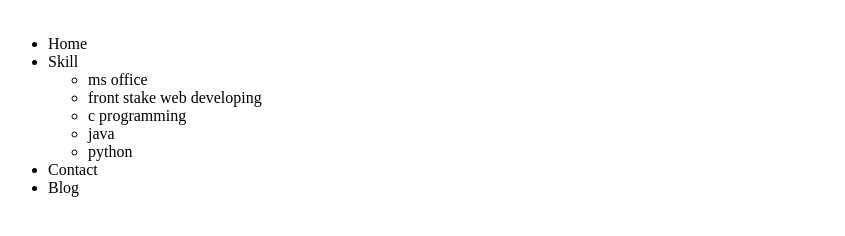
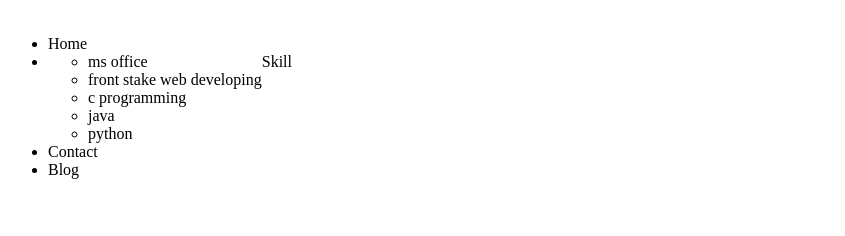
Before and after one commit to arickahamed/my.first.webside, a plain HTML site: page index.html in a window 1280 px wide. Shown: the part 74-310 px from the top of the page, without its empty margins (0-845 px from the left). Drawn offline with Linux system fonts and the light colour scheme.

Commit message:
css included

```diff
--- a/index.html
+++ b/index.html
@@ -12,7 +12,7 @@
     <ul style="float: left;">
        <li>Home</li>
        <li>Skill
-            <ul style="overflow: scroll;">
+            <ul style="float: left;">
                 <li>ms office</li>
                 <li>front stake web developing</li>
                 <li>c programming</li>
```
